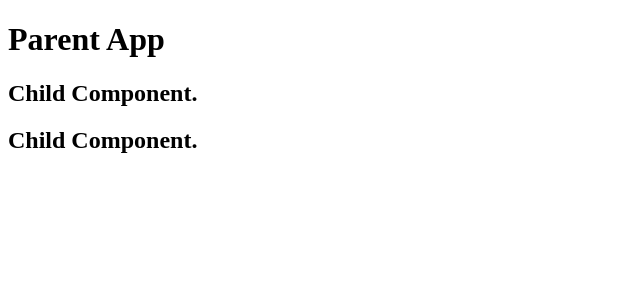
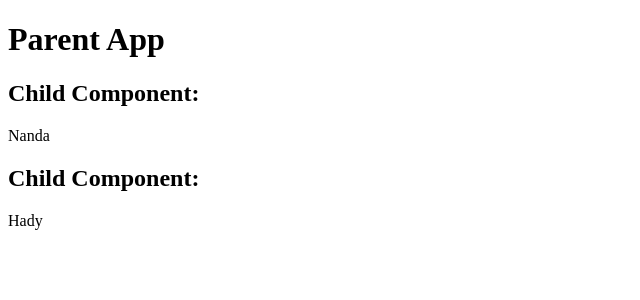
Before and after one commit to nandahadymulya/vue3-basic, a Vue app: page / in a window 1280 px wide. Shown: the top 300 px of the page, without its empty margins (0-640 px from the left). Built offline with nearby package versions, Linux system fonts and the light colour scheme.

Commit message:
feat: props

```diff
--- a/src/App.vue
+++ b/src/App.vue
@@ -10,8 +10,8 @@ export default {
 
 <template>
   <h1>Parent App</h1>
-  <ChildComponent />
-  <child-component />
+  <ChildComponent message="Nanda" />
+  <child-component message="Hady" />
 </template>
 
 <style scoped></style>
--- a/src/components/ChildComponent.vue
+++ b/src/components/ChildComponent.vue
@@ -1,3 +1,15 @@
+<script>
+export default {
+  // props: ["message"],
+  props: {
+    message: {
+      type: String,
+      required: true,
+    },
+  },
+};
+</script>
 <template>
-  <h2>Child Component.</h2>
+  <h2>Child Component:</h2>
+  <p>{{ message }}</p>
 </template>
```
